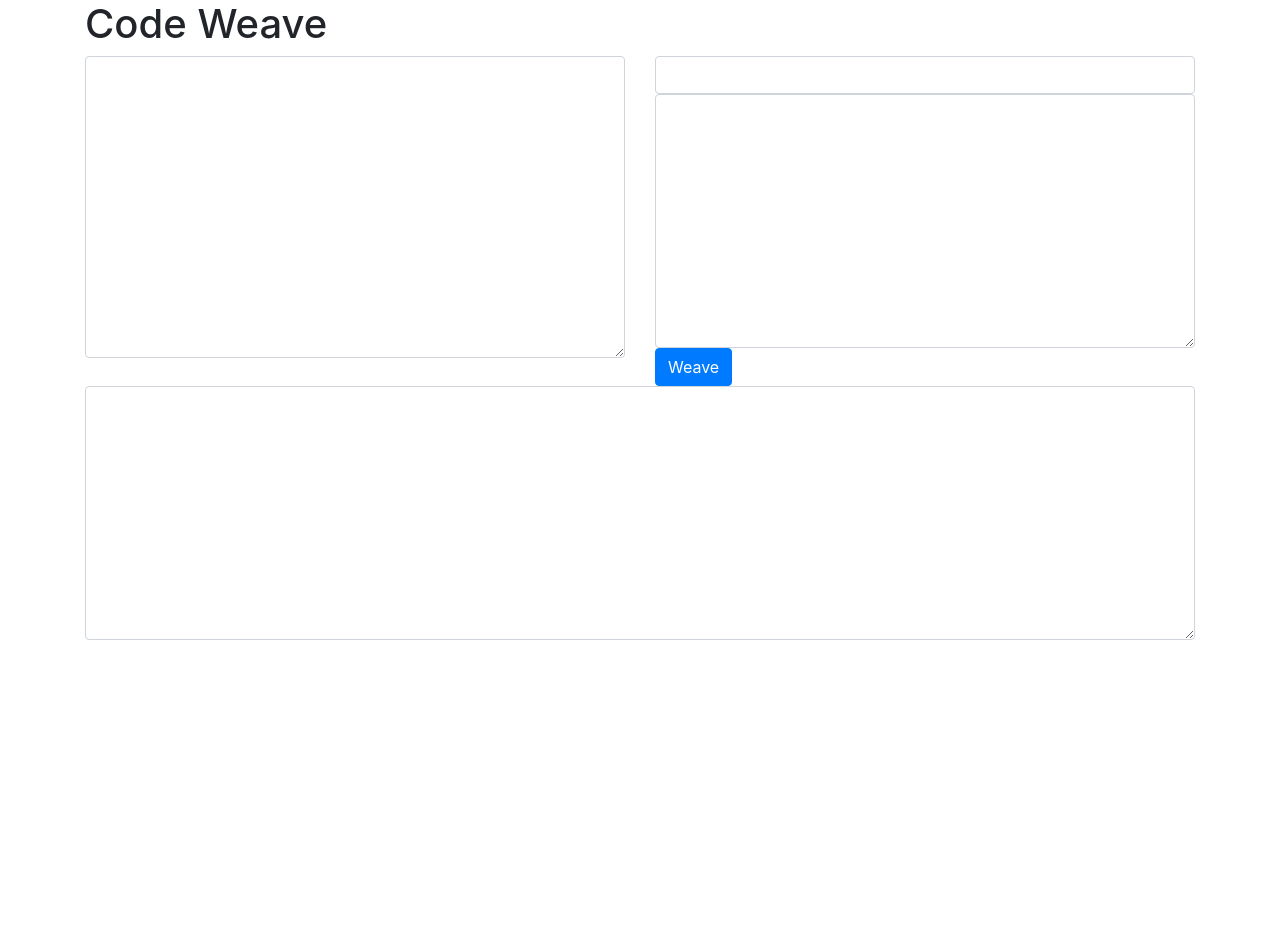
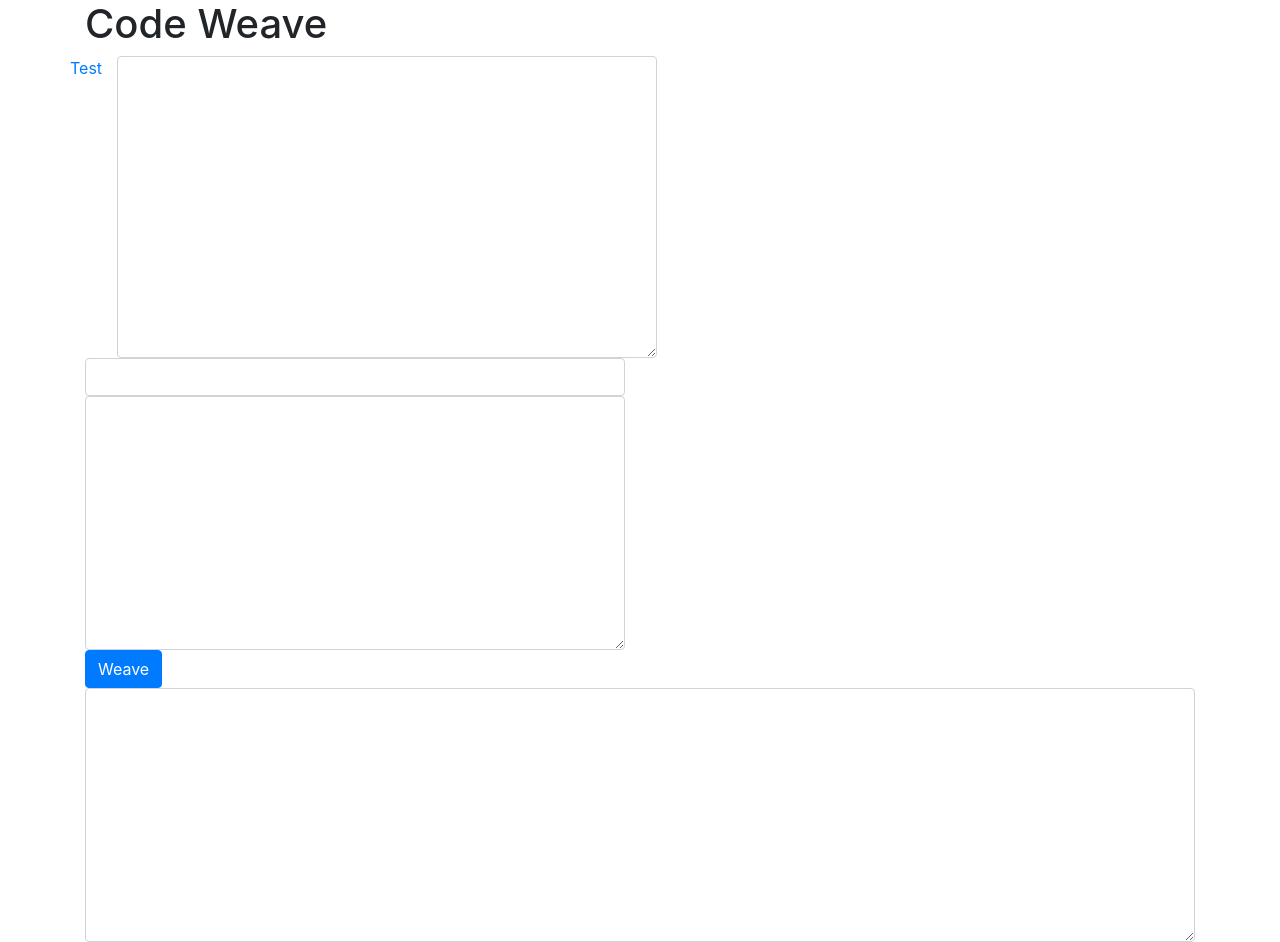
Before and after one commit to marcsstevenson/CodeWeave, a website: page index.html in a window 1280 px wide. Before the commit the page ends 800 px from the top, so only its background shows below. Drawn offline with nearby package versions, Linux system fonts and the light colour scheme; some packages are replaced by stand-ins of ours; a script that the page names is missing.

Commit message:
Added test link

```diff
--- a/index.html
+++ b/index.html
@@ -15,6 +15,8 @@
     <div class="container" ng-app="CodeWeaveApp" ng-controller="CodeWeaveController">
 	   <h1>Code Weave</h1>
      <div class="row">
+         <a href="http://localhost:57125/">Test</a>
+
         <div class="col-md-6">
           <textarea class="form-control" rows="12" ng-model="Take" ng-model-options="{ debounce: 700 }"></textarea>
         </div>
```
